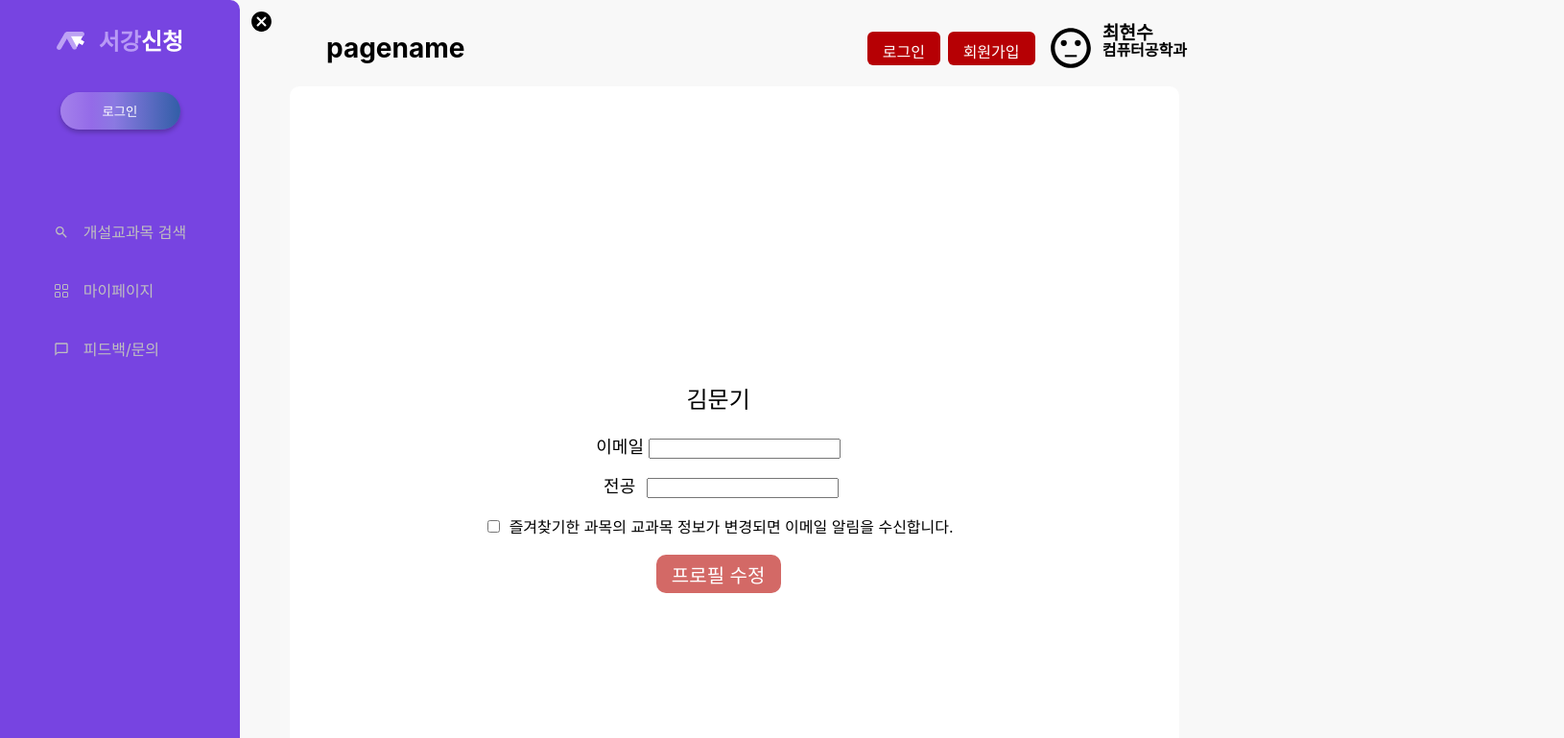
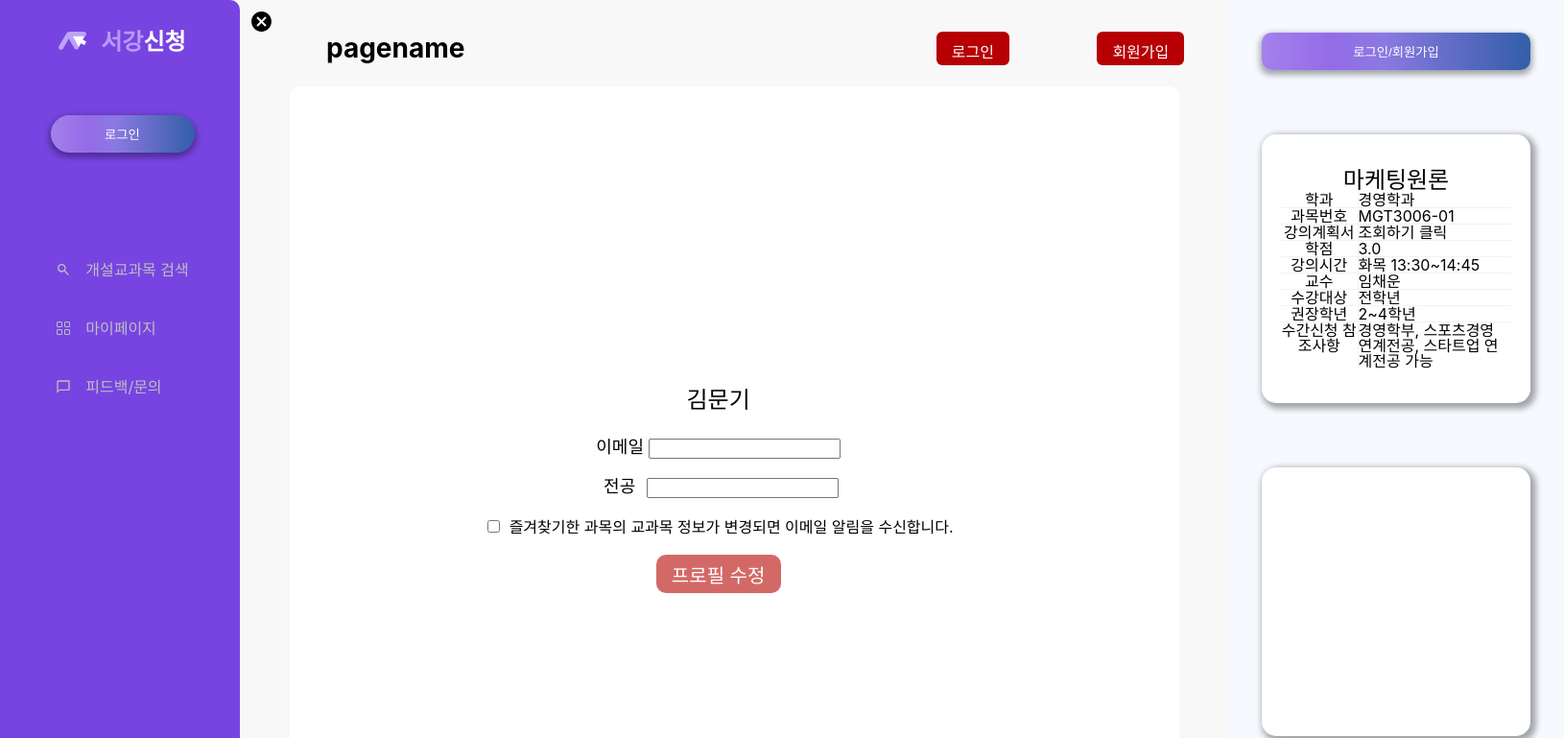
Before and after one commit to facade-team/sogang-register-web, a React (Create React App) app: page /mypage in a window 1280 px wide. Shown: the top 769 px of the page at 96% size, 1630 px wide, since content can reach past the window. Built offline with nearby package versions, Linux system fonts and the light colour scheme.

Commit message:
[feat]: detailbar

```diff
--- a/src/App.js
+++ b/src/App.js
@@ -12,7 +12,7 @@ import ToggleBtn from './components/ToggleBtn/ToggleBtn';
 import Modal from './components/Modal/Modal';
 
 const openedSidebarWidth = 250;
-const closedSidebarWidth = 70;
+const closedSidebarWidth = 90;
 
 const Container = styled.div`
   height: 100%;
@@ -37,16 +37,6 @@ const App = () => {
       : setWidth(-openedSidebarWidth);
   };
 
-  const closeSidebar = (e) => {
-    if (!toggleSidebar) {
-      return;
-    }
-
-    if (e.clientX > openedSidebarWidth) {
-      toggleSidebarFunc();
-    }
-  };
-
   const openModal = (signBtnType) => {
     setShowModal((prev) => !prev);
     setModalType(signBtnType);
@@ -60,7 +50,6 @@ const App = () => {
           <MainContainer
             width={toggleSidebar ? openedSidebarWidth : closedSidebarWidth}
             toggleOpen={toggleSidebar}
-            onClick={closeSidebar}
             openModal={openModal}
           ></MainContainer>
           <ToggleBtn
--- /dev/null
+++ b/src/components/DetailBar/DetailBar.element.js
@@ -0,0 +1,54 @@
+import styled, { css } from 'styled-components';
+
+export const DetailbarComponent = styled.div`
+  min-width: 350px;
+  width: ${({ widthPx }) => `${widthPx}px`};
+  background-color: #f6faff;
+`;
+
+export const DetailContainer = styled.div`
+  width: 100%;
+  height: 100%;
+  display: flex;
+  flex-direction: column;
+  justify-content: space-around;
+  align-items: center;
+`;
+
+export const DetailbarContent = styled.div`
+  background-color: #ffffff;
+  width: 80%;
+  height: 35%;
+  border-radius: 15px 15px 15px 15px;
+  display: flex;
+  flex-direction: column;
+  align-items: center;
+  justify-content: center;
+  padding-top: 30px;
+  padding-bottom: 30px;
+  box-shadow: 3px 3px 6px 3px rgba(0, 0, 0, 0.34);
+`;
+
+export const SubjectName = styled.div`
+  font-size: 1.5rem;
+`;
+
+export const SubjectTable = styled.table`
+  border-collapse: collapse;
+`;
+
+export const TableBody = styled.tbody``;
+
+export const TableRow = styled.tr``;
+
+export const TableHead = styled.th`
+  width: 80px;
+  border-right: 1px solid #f2f2f2;
+  border-bottom: ${({ corner }) => !corner && `1px solid #f2f2f2;`};
+`;
+
+export const TableData = styled.td`
+  width: 160px;
+  border-left: 1px solid #f2f2f2;
+  border-bottom: ${({ corner }) => !corner && `1px solid #f2f2f2;`};
+`;
--- /dev/null
+++ b/src/components/DetailBar/DetailBar.js
@@ -0,0 +1,100 @@
+import react from 'react';
+
+//components
+import GradationBtn from '../GradationBtn/GradationBtn';
+
+//styled
+import {
+  DetailbarComponent,
+  DetailbarContent,
+  DetailContainer,
+  SubjectName,
+  SubjectTable,
+  TableBody,
+  TableRow,
+  TableHead,
+  TableData,
+} from './DetailBar.element';
+
+const DetailBar = ({ width, openModal }) => {
+  return (
+    <DetailbarComponent widthPx={width}>
+      <DetailContainer>
+        <GradationBtn
+          width={280}
+          onClick={openModal}
+          signBtnType={'login'}
+          borderRadius={10}
+        >
+          로그인/회원가입
+        </GradationBtn>
+        <DetailbarContent>
+          <SubjectName>마케팅원론</SubjectName>
+          <SubjectTable>
+            <TableBody>
+              <TableRow>
+                <TableHead scope="row" corner={false}>
+                  학과
+                </TableHead>
+                <TableData corner={false}>경영학과</TableData>
+              </TableRow>
+              <TableRow>
+                <TableHead scope="row" corner={false}>
+                  과목번호
+                </TableHead>
+                <TableData corner={false}>MGT3006-01</TableData>
+              </TableRow>
+              <TableRow>
+                <TableHead scope="row" corner={false}>
+                  강의계획서
+                </TableHead>
+                <TableData corner={false}>조회하기 클릭</TableData>
+              </TableRow>
+              <TableRow>
+                <TableHead scope="row" corner={false}>
+                  학점
+                </TableHead>
+                <TableData corner={false}>3.0</TableData>
+              </TableRow>
+              <TableRow>
+                <TableHead scope="row" corner={false}>
+                  강의시간
+                </TableHead>
+                <TableData corner={false}>화목 13:30~14:45</TableData>
+              </TableRow>
+              <TableRow>
+                <TableHead scope="row" corner={false}>
+                  교수
+                </TableHead>
+                <TableData corner={false}>임채운</TableData>
+              </TableRow>
+              <TableRow>
+                <TableHead scope="row" corner={false}>
+                  수강대상
+                </TableHead>
+                <TableData corner={false}>전학년</TableData>
+              </TableRow>
+              <TableRow>
+                <TableHead scope="row" corner={false}>
+                  권장학년
+                </TableHead>
+                <TableData corner={false}>2~4학년</TableData>
+              </TableRow>
+              <TableRow>
+                <TableHead scope="row" corner={true}>
+                  수간신청 참조사항
+                </TableHead>
+                <TableData corner={true}>
+                  경영학부, 스포츠경영 연계전공, 스타트업 연계전공 가능
+                </TableData>
+              </TableRow>
+            </TableBody>
+          </SubjectTable>
+        </DetailbarContent>
+        <DetailbarContent></DetailbarContent>
+      </DetailContainer>
+    </DetailbarComponent>
+  );
+};
+
+export default DetailBar;
--- a/src/components/GradationBtn/GradationBtn.element.js
+++ b/src/components/GradationBtn/GradationBtn.element.js
@@ -11,13 +11,15 @@ export const GradationBtnComp = styled.button`
   );
   /* border: none; */
   border: 1px;
-  border-radius: 20px 20px 20px 20px;
-  box-shadow: 0px 3px 5px rgba(0, 0, 0, 25%);
+  border-radius: ${({ borderRadius }) =>
+    `${borderRadius}px ${borderRadius}px ${borderRadius}px ${borderRadius}px`};
+  box-shadow: 0px 3px 6px 2px rgba(0, 0, 0, 0.34);
   color: #ffffff;
-  width: 50%;
+  width: ${({ widthPx }) => `${widthPx}px`};
   padding: 10px 1px;
-  position: absolute;
-  top: 12vh;
+  position: relative;
+  /* top: 12vh; */
+  top: ${({ top }) => `${top}vh`};
 
   &:hover {
     cursor: pointer;
--- a/src/components/GradationBtn/GradationBtn.js
+++ b/src/components/GradationBtn/GradationBtn.js
@@ -3,14 +3,24 @@ import React from 'react';
 //styled
 import { GradationBtnComp } from './GradationBtn.element';
 
-const GradationBtn = ({ onClick, signBtnType, text = undefined }) => {
+const GradationBtn = ({
+  onClick,
+  signBtnType,
+  children,
+  width,
+  top,
+  borderRadius,
+}) => {
   return (
     <GradationBtnComp
       whileHover={{ scale: 1.05 }}
       whileTap={{ scale: 0.95 }}
       onClick={() => onClick(signBtnType)}
+      widthPx={width}
+      top={top}
+      borderRadius={borderRadius}
     >
-      {text || (signBtnType === 'login' ? '로그인' : '회원가입')}
+      {children || (signBtnType === 'login' ? '로그인' : '회원가입')}
     </GradationBtnComp>
   );
 };
--- a/src/components/MainContainer/MainContainer.element.js
+++ b/src/components/MainContainer/MainContainer.element.js
@@ -1,7 +1,13 @@
 import styled from 'styled-components';
 
 export const Container = styled.div`
-  position: absolute;
+  display: flex;
+  flex-direction: row;
+  height: 100%;
+`;
+
+export const MainContainerComp = styled.div`
+  position: relative;
   display: flex;
   flex-direction: column;
   align-items: center;
@@ -11,7 +17,7 @@ export const Container = styled.div`
   margin-left: ${({ widthPx }) => `${widthPx}px`};
 `;
 
-export const Content = styled.div`
+export const MainContent = styled.div`
   width: 90%;
   background: #ffffff;
   /* margin-left: 50px; */
--- a/src/components/MainContainer/MainContainer.js
+++ b/src/components/MainContainer/MainContainer.js
@@ -1,28 +1,47 @@
-import React from 'react';
+import React, { useState } from 'react';
 import { Route, Switch } from 'react-router-dom';
 
 //Components
 import Feedback from '../../pages/Feedback';
 import MyPage from '../../pages/MyPage';
 import TopBar from '../TopBar/TopBar';
+import Detailbar from '../DetailBar/DetailBar';
 
 //styled
-import { Container, Content } from './MainContainer.element';
+import {
+  Container,
+  MainContainerComp,
+  MainContent,
+} from './MainContainer.element';
 
 const MainContainer = ({ width, toggleOpen, onClick, openModal }) => {
+  const [detailbarWidth, setDetailbarWidth] = useState(350);
+
   return (
-    <Container widthPx={width} toggleOpen={toggleOpen} onClick={onClick}>
+    <Container>
+      <MainContainerComp
+        widthPx={width}
+        toggleOpen={toggleOpen}
+        onClick={onClick}
+      >
         {/* 위부분 바 */}
         <TopBar name="pagename" openModal={openModal} />
 
         {/* 메인 렌더링 페이지 */}
-
-      <Content>
+        <MainContent>
           <Switch>
             <Route path="/feedback" exact component={Feedback}></Route>
             <Route path="/mypage" exact component={MyPage} />
           </Switch>
-      </Content>
+        </MainContent>
+      </MainContainerComp>
+
+      {/* 오른쪽 사이드바 */}
+      <Detailbar
+        width={detailbarWidth}
+        signBtnType="login"
+        openModal={openModal}
+      ></Detailbar>
     </Container>
   );
 };
--- a/src/components/Sidebar/Sidebar.element.js
+++ b/src/components/Sidebar/Sidebar.element.js
@@ -34,6 +34,16 @@ export const SidebarContent = styled.div`
   display: flex;
   flex-direction: column;
   align-items: center;
+  margin-left: 5px;
+  /* ${({ toggleOpen }) =>
+    toggleOpen
+      ? css`
+          align-items: center;
+        `
+      : css`
+          align-items: flex-end;
+          margin-right: 5px;
+        `}; */
   height: inherit;
 `;
 
@@ -61,6 +71,7 @@ export const NavigationList = styled.div`
 `;
 
 export const Navigation = styled.div`
+  position: relative;
   color: #bfbfbf;
   display: flex;
   flex-direction: row;
--- a/src/components/Sidebar/Sidebar.js
+++ b/src/components/Sidebar/Sidebar.js
@@ -34,10 +34,11 @@ const SideBar = ({ width, toggleOpen, openModal }) => {
       setToggleText(!toggleText);
     }, 200);
   }, [toggleOpen]);
+
   return (
     <>
       <SidebarComponent widthPx={width} toggleOpen={toggleOpen}>
-        <SidebarContent>
+        <SidebarContent toggleOpen={toggleOpen}>
           <ServiceName>
             <Link to="/">
               <MainLogo src={Logo}></MainLogo>
@@ -54,6 +55,9 @@ const SideBar = ({ width, toggleOpen, openModal }) => {
               <GradationBtn
                 onClick={openModal}
                 signBtnType={'login'}
+                width={150}
+                top={12}
+                borderRadius={20}
               ></GradationBtn>
             </>
           ) : null}
--- a/src/components/TopBar/TopBar.element.js
+++ b/src/components/TopBar/TopBar.element.js
@@ -11,7 +11,7 @@ export const Bar = styled.nav`
 
 export const BarContainer = styled.div`
   width: inherit;
-  padding: 0px 30px 0px 90px;
+  padding: 0px 0px 0px 90px;
   height: 80px;
   display: flex;
   justify-content: space-between;
--- a/src/components/TopBar/TopBar.js
+++ b/src/components/TopBar/TopBar.js
@@ -14,7 +14,7 @@ const TopBar = ({ name, openModal }) => {
           <BtnContainer>
             <SignBtn onClick={openModal} signBtnType={'login'}></SignBtn>
             <SignBtn onClick={openModal} signBtnType={'signup'}></SignBtn>
-            <Profile userName="최현수" userMajor="컴퓨터공학과"></Profile>
+            {/* <Profile userName="최현수" userMajor="컴퓨터공학과"></Profile> */}
           </BtnContainer>
         </BarContainer>
       </Bar>
```
Lines whose indentation alone changed are shown as unchanged.
